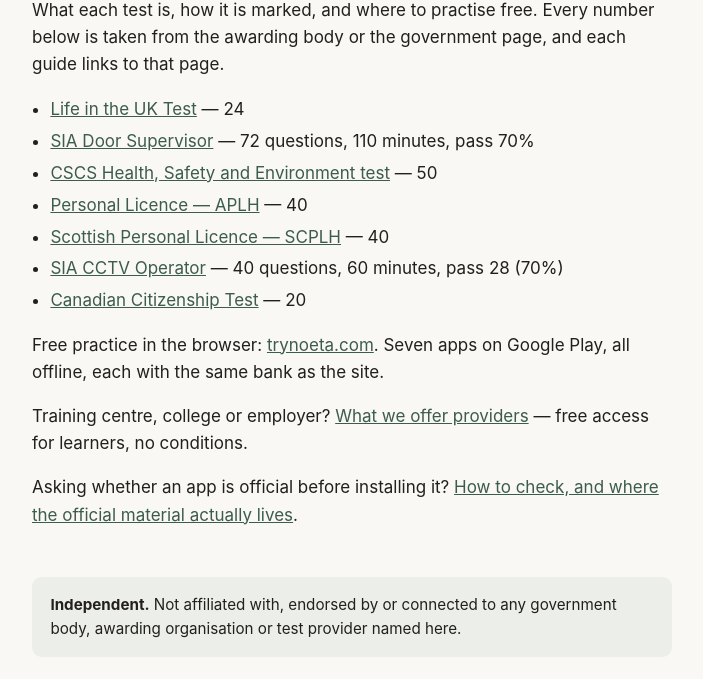
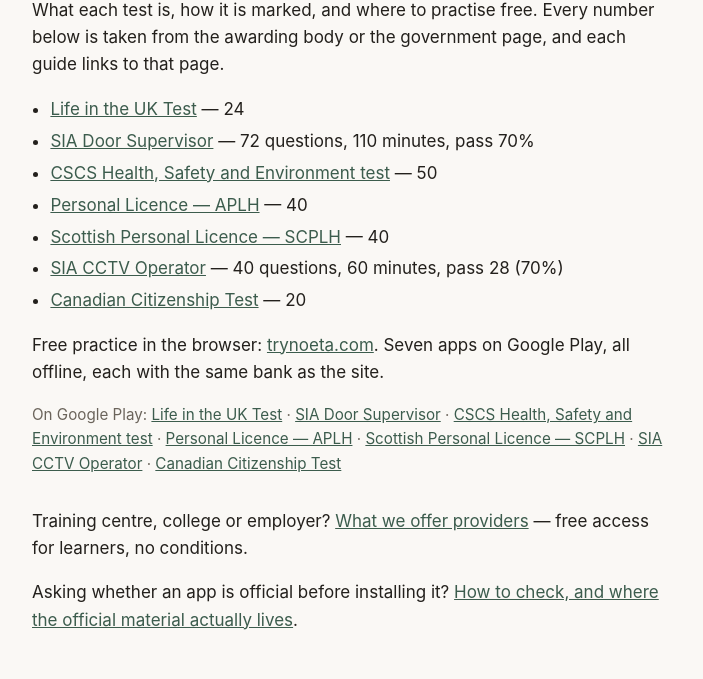
Before and after one commit to golikovichev/noeta-guides, a plain HTML site: page index.html in a window 1280 px wide. Shown: the part 114-793 px from the top of the page, without its empty margins (288-991 px from the left). Drawn offline with Linux system fonts and the light colour scheme.

Commit message:
Guides home: direct Google Play links for all seven apps

```diff
--- a/index.html
+++ b/index.html
@@ -55,6 +55,7 @@ footer { margin-top: 3rem; color: #6b645b; font-size: .9rem; }
 <li><a href="canadian-citizenship.html">Canadian Citizenship Test</a> — 20</li>
 </ul>
 <p>Free practice in the browser: <a href="https://trynoeta.com/">trynoeta.com</a>. Seven apps on Google Play, all offline, each with the same bank as the site.</p>
+<p class="meta">On Google Play: <a href="https://play.google.com/store/apps/details?id=uk.golikovichev.lifeintheuk">Life in the UK Test</a> · <a href="https://play.google.com/store/apps/details?id=uk.golikovichev.doorsupervisor">SIA Door Supervisor</a> · <a href="https://play.google.com/store/apps/details?id=uk.golikovichev.sitesafety">CSCS Health, Safety and Environment test</a> · <a href="https://play.google.com/store/apps/details?id=uk.golikovichev.personallicence">Personal Licence — APLH</a> · <a href="https://play.google.com/store/apps/details?id=uk.golikovichev.personallicencescotland">Scottish Personal Licence — SCPLH</a> · <a href="https://play.google.com/store/apps/details?id=uk.golikovichev.cctvoperator">SIA CCTV Operator</a> · <a href="https://play.google.com/store/apps/details?id=uk.golikovichev.canadiancitizen">Canadian Citizenship Test</a></p>
 <p>Training centre, college or employer? <a href="providers.html">What we offer providers</a> — free access for learners, no conditions.</p>
 <p>Asking whether an app is official before installing it? <a href="official.html">How to check, and where the official material actually lives</a>.</p>
 <div class="disclaimer">
```
